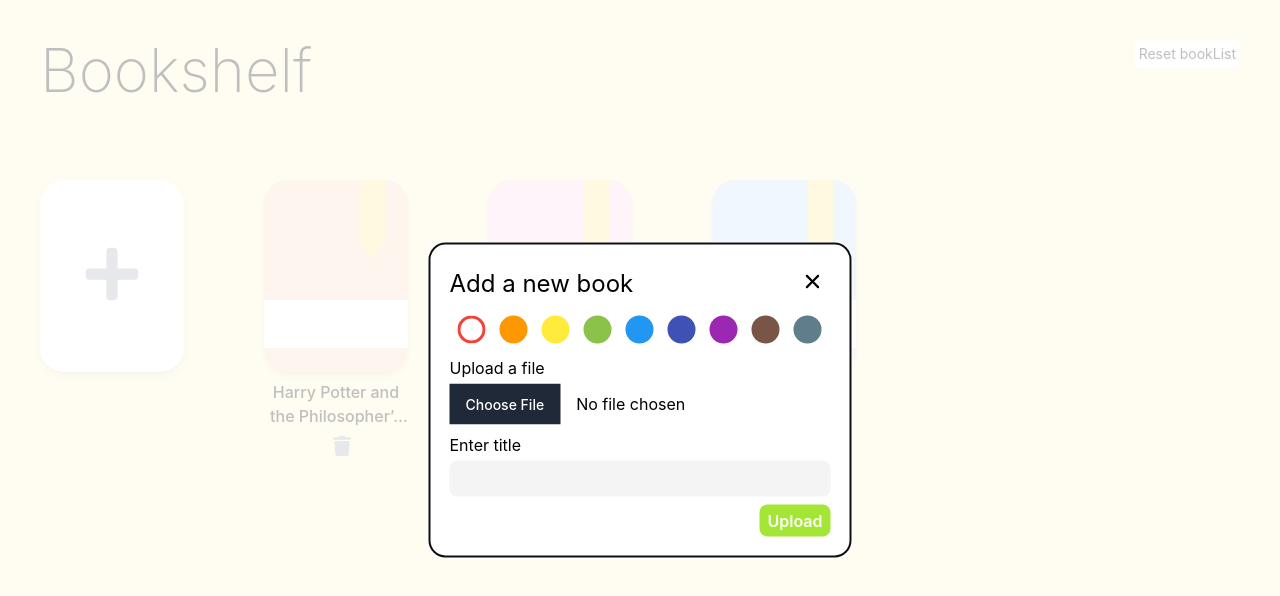
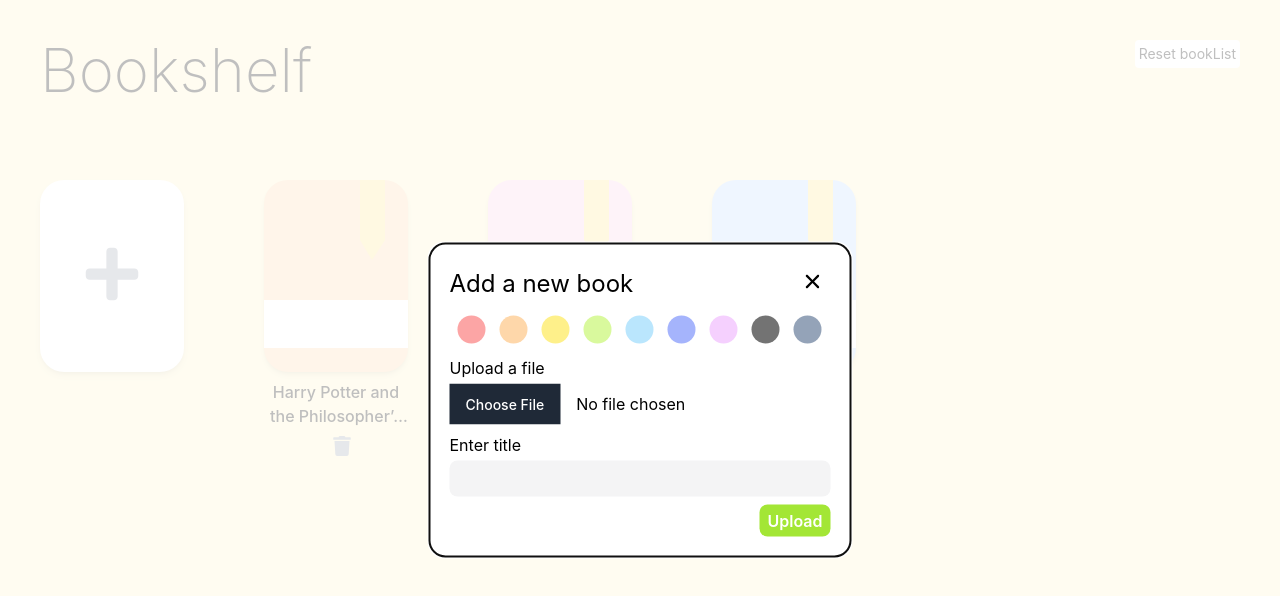
Before and after one commit to pjyi2147/StorybookGPT, a React (Create React App) app in the folder storybook-ai/: page / in a window 1280 px wide. Both pictures are taken after a click on the element 112 px from the left and 276 px from the top of the page. Shown: the top 596 px of the page. Built offline with nearby package versions, Linux system fonts and the light colour scheme.

Commit message:
added color setting functionality

```diff
--- a/storybook-ai/src/components/AddCard.js
+++ b/storybook-ai/src/components/AddCard.js
@@ -27,9 +27,8 @@ export default function AddCard({onAddBook}) {
     const bookId = crypto.randomUUID();
     const selectedFile = form.elements["bookFile"].files[0];
     const title = form.elements["bookTitle"].value;
-    const color = "bg-blue-200";
 
-    onAddBook({ bookId:bookId, color:color, title:title });
+    onAddBook({ bookId:bookId, color:color.hex, title:title });
     closeModal();
   }
 
@@ -47,7 +46,7 @@ export default function AddCard({onAddBook}) {
           <form className="flex flex-col mt-1" onSubmit={submitForm}>
             <CirclePicker className="pb-2 px-2" width="395px"
               color={color}
-              colors={["#f44336", "#ff9800", "#ffeb3b", "#8bc34a", "#2196f3", "#3f51b5", "#9c27b0", "#795548", "#607d8b"]}
+              colors={["#fca5a5", "#fed7aa", "#fef08a", "#d9f99d", "#bae6fd", "#a5b4fc", "#f5d0fe", "#737373", "#94a3b8"]}
               onChange={handleChangeComplete}
               />
             <div className="my-1">Upload a file</div>
--- a/storybook-ai/src/components/NewCard.js
+++ b/storybook-ai/src/components/NewCard.js
@@ -7,7 +7,7 @@ import { useNavigate } from 'react-router-dom'
 export default function NewCard({ bookId, color, title, onDelete }) {
   const navigate = useNavigate()
 
-  const newStyle = color + " rounded-3xl py-24 w-36 h-20 shadow-md";
+  const newStyle = "rounded-3xl py-24 w-36 h-20 shadow-md";
 
   const [showDelete, setShowDelete] = useState(false)
 
@@ -26,7 +26,7 @@ export default function NewCard({ bookId, color, title, onDelete }) {
           className="hover:brightness-75 h-48 cursor-pointer"
           onClick={() => navigate('/book')}
         >
-          <div className={newStyle}>
+          <div className={newStyle} style={{backgroundColor: color}}>
             <div className="px-10 py-6 mt-6 bg-white"></div>
           </div>
           <svg
--- a/storybook-ai/src/pages/Gallery.js
+++ b/storybook-ai/src/pages/Gallery.js
@@ -3,9 +3,9 @@ import AddCard from "../components/AddCard";
 import NewCard from "../components/NewCard";
 
 const sampleBooks = [
-  { bookId:"0", color: "bg-orange-200", title: "Harry Potter and the Philosopher’s Stone" },
-  { bookId:"1", color: "bg-pink-200", title: "A Hitchhiker’s Guide to the Galaxy" },
-  { bookId:"2", color: "bg-blue-200", title: "Nineteen eighty-four" },
+  { bookId:"0", color: "#fed7aa", title: "Harry Potter and the Philosopher’s Stone" },
+  { bookId:"1", color: "#fbcfe8", title: "A Hitchhiker’s Guide to the Galaxy" },
+  { bookId:"2", color: "#bfdbfe", title: "Nineteen eighty-four" },
 ]
 
 function Gallery() {
```
